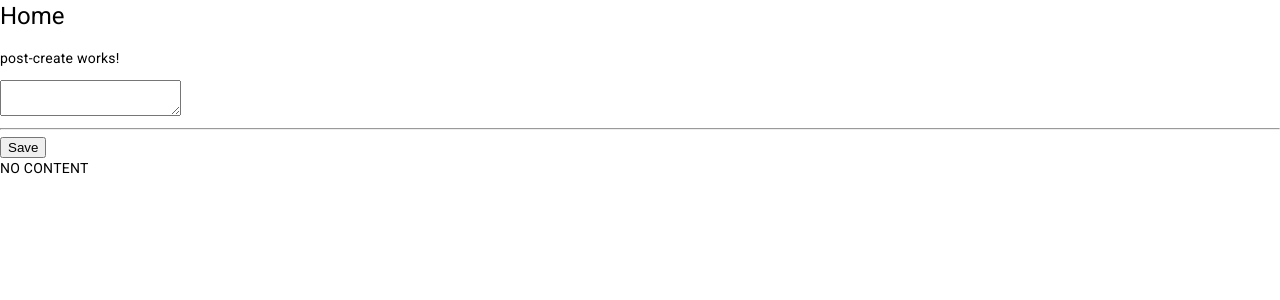
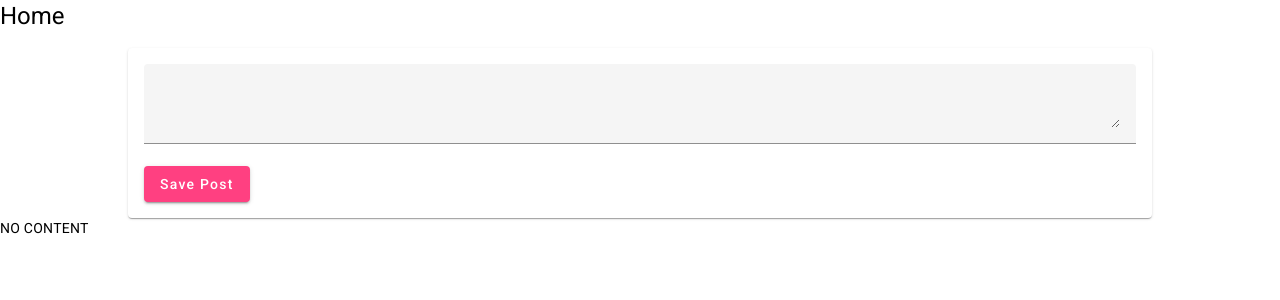
Before and after one commit to KhalidHimmi/main-course, an Angular app: page / in a window 1280 px wide. Shown: the top 300 px of the page. Built offline with nearby package versions, Linux system fonts and the light colour scheme.

Commit message:
Add textarea and button basing from the out of the box angular material component

```diff
--- a/src/app/app.module.ts
+++ b/src/app/app.module.ts
@@ -1,9 +1,13 @@
 import { NgModule } from '@angular/core';
 import { BrowserModule } from '@angular/platform-browser';
 import { FormsModule } from "@angular/forms";
+import { MatInputModule } from '@angular/material/input';
+import { MatCardModule } from '@angular/material/card';
+import { MatButtonModule } from '@angular/material/button';
 import { AppRoutingModule } from './app-routing.module';
 import { AppComponent } from './app.component';
 import { PostCreateComponent } from './posts/post-create/post-create.component';
+import { provideAnimationsAsync } from '@angular/platform-browser/animations/async';
 
 @NgModule({
   declarations: [
@@ -13,9 +17,14 @@ import { PostCreateComponent } from './posts/post-create/post-create.component';
   imports: [
     BrowserModule,
     AppRoutingModule,
-    FormsModule
+    FormsModule,
+    MatInputModule,
+    MatCardModule,
+    MatButtonModule
   ],
-  providers: [],
+  providers: [
+    provideAnimationsAsync()
+  ],
   bootstrap: [AppComponent]
 })
 export class AppModule { }
--- a/src/app/posts/post-create/post-create.component.css
+++ b/src/app/posts/post-create/post-create.component.css
@@ -0,0 +1,9 @@
+mat-card{
+    width: 80%;
+    margin: auto;
+}
+
+mat-form-field,textarea{
+    width: 100%;
+    margin: auto;
+}
--- a/src/app/posts/post-create/post-create.component.html
+++ b/src/app/posts/post-create/post-create.component.html
@@ -1,9 +1,11 @@
-<p>post-create works!</p>
+<mat-card>
+    <mat-card-content>
+        <mat-form-field>
+            <textarea matInput [(ngModel)]="entredValue"></textarea>
+        </mat-form-field>
+        <button mat-raised-button color="accent" (click)="onAddPost()">Save Post</button>
+    </mat-card-content>
+</mat-card>
 
 
-
-<textarea [(ngModel)]="entredValue"></textarea>
-<hr>
-<button (click)="onAddPost()">Save</button>
-
 <p>{{ newPost }}</p>
```
